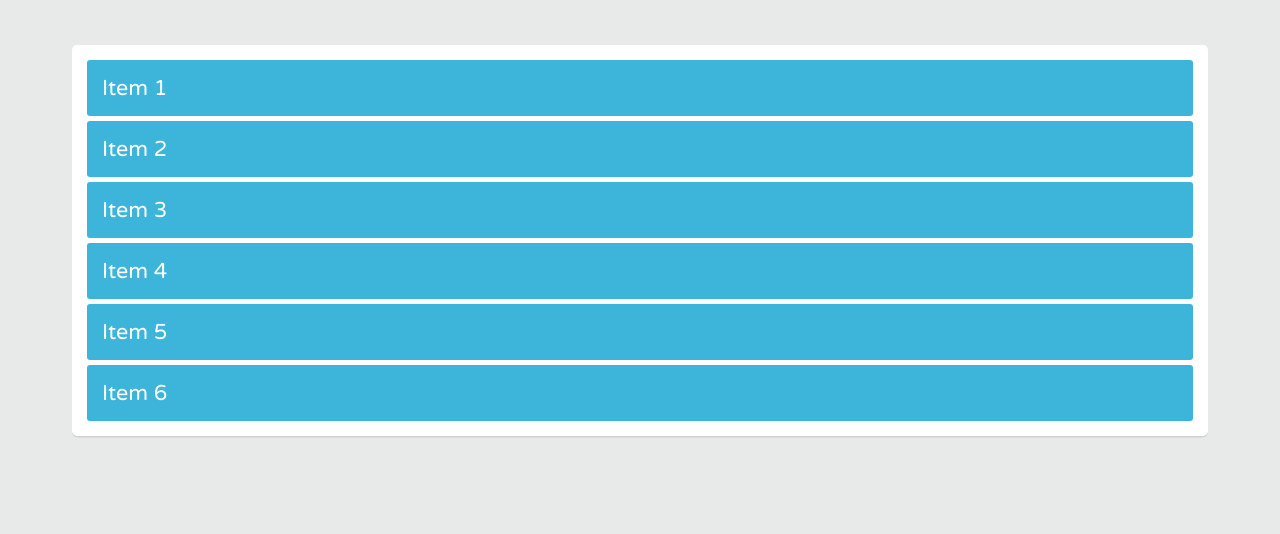
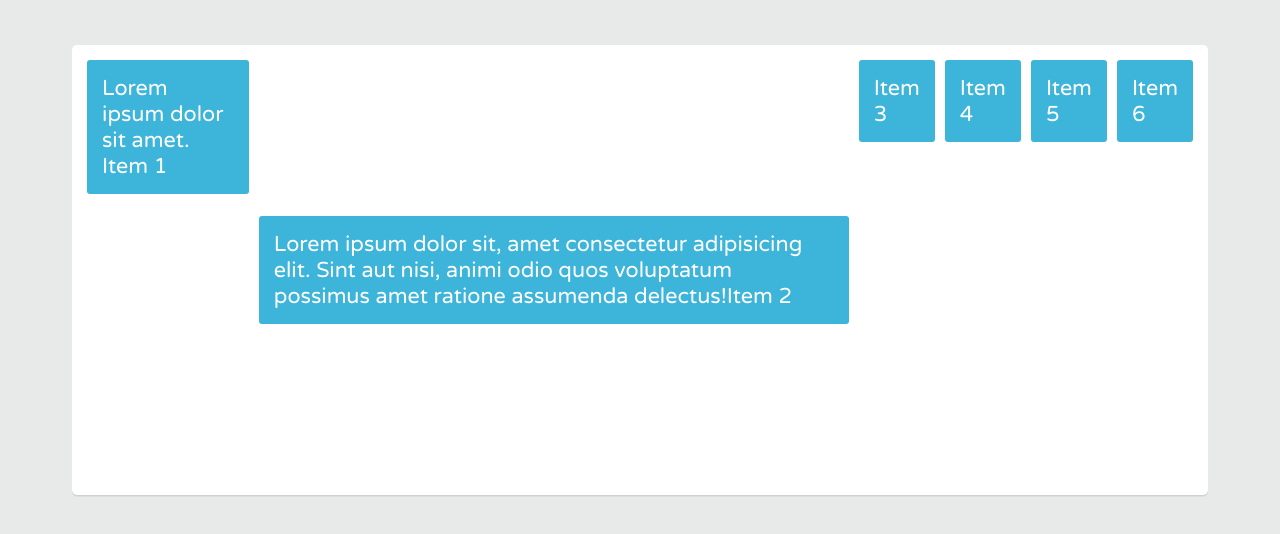
Before and after one commit to tiararmdni18/HTML-AND-CSS-TASK, a plain HTML site: page FLEXBOX/basic/index.html in a window 1280 px wide. Drawn offline with Linux system fonts and the light colour scheme.

Commit message:
menambahkan file index untuk belajar flexbox dan cssnya

```diff
--- a/FLEXBOX/basic/css/flexbox.css
+++ b/FLEXBOX/basic/css/flexbox.css
@@ -0,0 +1,74 @@
+/*======================
+FLEXBOX STYLE
+========================*/
+
+/*============= parent properti============= */
+/* flex direction */
+.container{
+    display: flex;
+    /* flex-direction:column; */
+    /* flex-direction: column-reverse; */
+    /* flex-direction: row; */
+    /* flex-direction: row-reverse; */
+
+}
+
+/* flex wrap */
+.container{
+    display: flex;
+    /* flex-wrap:wrap; */
+}
+
+/* justify content */
+/* .container{
+    display: flex; */
+    /* justify-content: center; */
+    /* justify-content: flex-end; */
+    /* justify-content: flex-start; */
+    /* justify-content: space-between; */
+    /* justify-content: space-around; */
+    /* justify-content: space-evenly; */
+/* } */
+
+
+
+/* ============child property=========== */
+/* order property */
+.container{
+    display: flex;
+}
+
+/* .item-1{
+    order: 1;
+}
+.item-2{
+    order: 2;
+} */
+
+/* flex grow */
+/* .item{
+    flex-grow: 1;
+}
+.item-2{
+    flex-grow: 2;
+} */
+
+/* flex basis */
+/* .item{
+    flex-grow: 1;
+}
+.item-1{
+    flex-basis: 10px;
+} */
+/* align item  */
+
+.container{
+    display: flex;
+    height: 450px;
+    /* align-items: center; */
+    align-items: flex-start;
+    /* align-items: flex-end; */
+}
+.item-2{
+    align-self: center;
+}
--- a/FLEXBOX/basic/index.html
+++ b/FLEXBOX/basic/index.html
@@ -8,8 +8,8 @@
 </head>
 <body>
 	<div class="container">
-		<div class="item-1 item">Item 1 </div>
-		<div class="item-2 item">Item 2 </div>
+		<div class="item-1 item">Lorem ipsum dolor sit amet. Item 1 </div>
+		<div class="item-2 item">Lorem ipsum dolor sit, amet consectetur adipisicing elit. Sint aut nisi, animi odio quos voluptatum possimus amet ratione assumenda delectus!Item 2 </div>
 		<div class="item-3 item">Item 3 </div>
 		<div class="item-4 item">Item 4 </div>
 		<div class="item-5 item">Item 5 </div>
```
